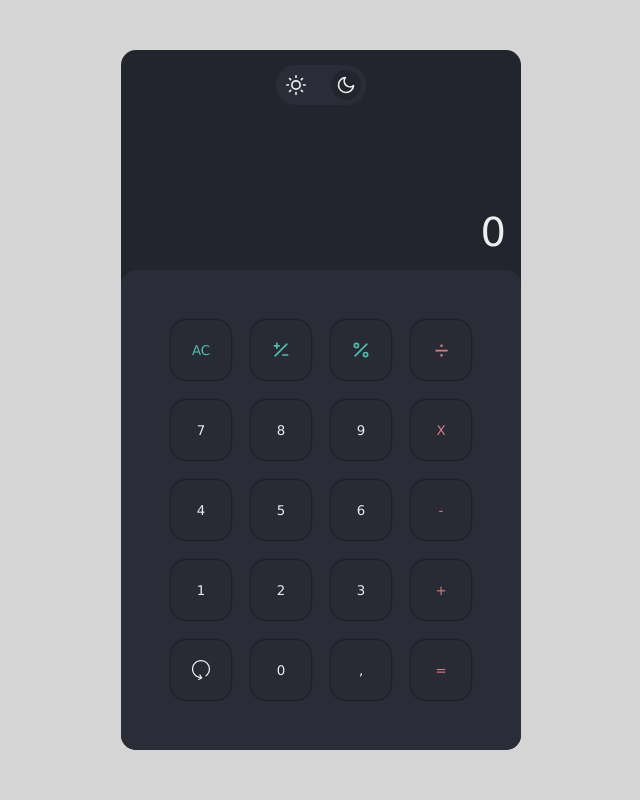
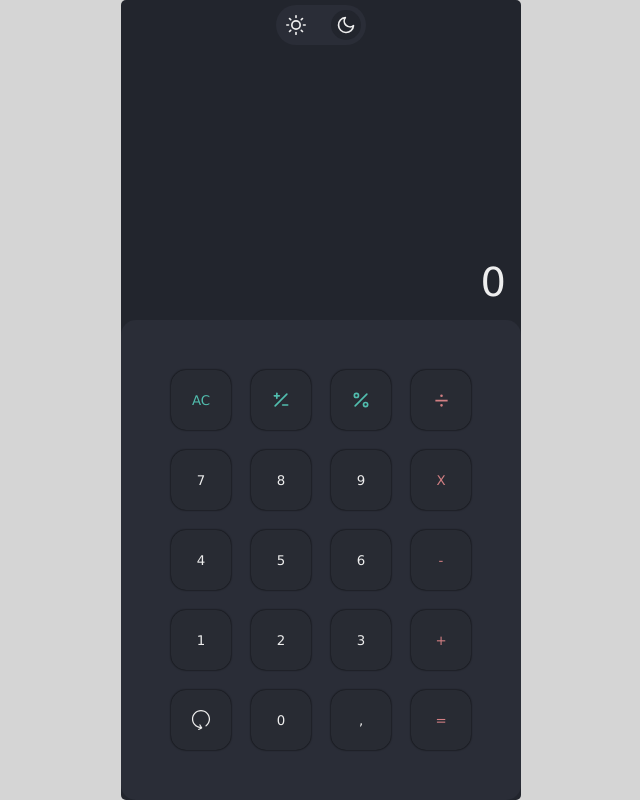
Before and after one commit to felipe-AGomes/calculadora-react, a React (Vite) app: page / in a window 1280 px wide. Shown: the whole page, without its empty margins (319-959 px from the left). Built offline with nearby package versions, Linux system fonts and the light colour scheme.

Commit message:
Update calculator style

```diff
--- a/src/components/Calculator/Calculator.css
+++ b/src/components/Calculator/Calculator.css
@@ -5,9 +5,9 @@
 	position: relative;
 	width: 100%;
 	max-width: 400px;
-	height: 700px;
-	max-height: 700px;
-	border-radius: 15px;
+	height: 100%;
+	max-height: 100vh;
+	border-radius: 5px;
 }
 
 .calculator.white {
--- a/src/components/CalculatorDisplay/CalculatorDisplay.css
+++ b/src/components/CalculatorDisplay/CalculatorDisplay.css
@@ -4,9 +4,10 @@
 	justify-content: space-between;
 	flex-direction: column;
 	flex-grow: 1;
+	overflow: hidden;
 
 	width: 100%;
-	padding: 15px;
+	padding: 5px 15px 15px 15px;
 	text-align: right;
 }
 
@@ -34,6 +35,7 @@
 	flex-direction: column;
 	gap: 3px;
 
+	position: relative;
 	overflow: hidden;
 	width: 100%;
 	height: 100%;
--- a/src/components/Historic/Historic.css
+++ b/src/components/Historic/Historic.css
@@ -5,3 +5,11 @@
 
 	font-size: 1rem;
 }
+
+.historic {
+	display: flex;
+	align-items: baseline;
+	gap: 3px;
+
+	font-size: 1rem;
+}
--- a/src/components/ResultHistoric/ResultHistoric.css
+++ b/src/components/ResultHistoric/ResultHistoric.css
@@ -1,3 +1,5 @@
 .result__historic {
+	opacity: 0.7;
 	display: block;
+	margin-bottom: 7px;
 }
--- a/src/components/ValuesHistoric/ValuesHistoric.css
+++ b/src/components/ValuesHistoric/ValuesHistoric.css
@@ -1,4 +1,5 @@
 .operator__historic__content {
+	opacity: .5;
 	display: block;
 }
 
```
